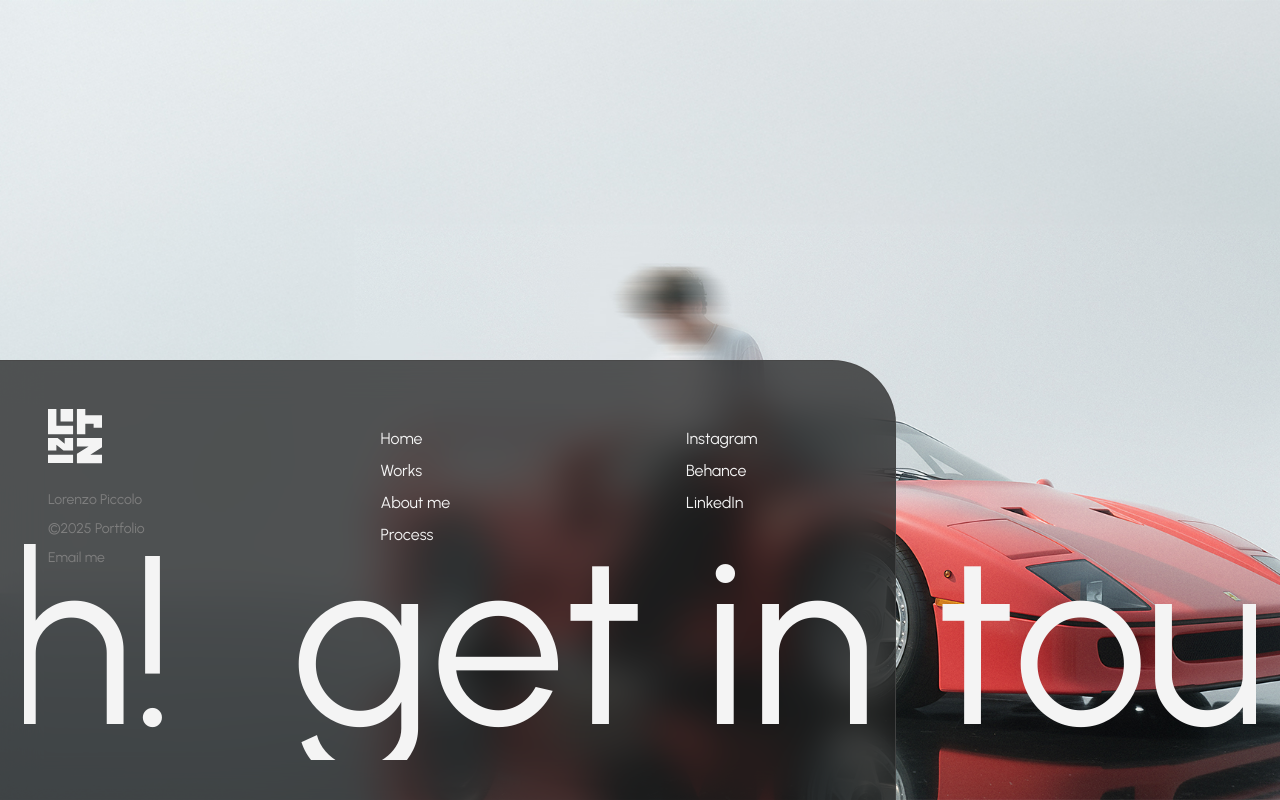
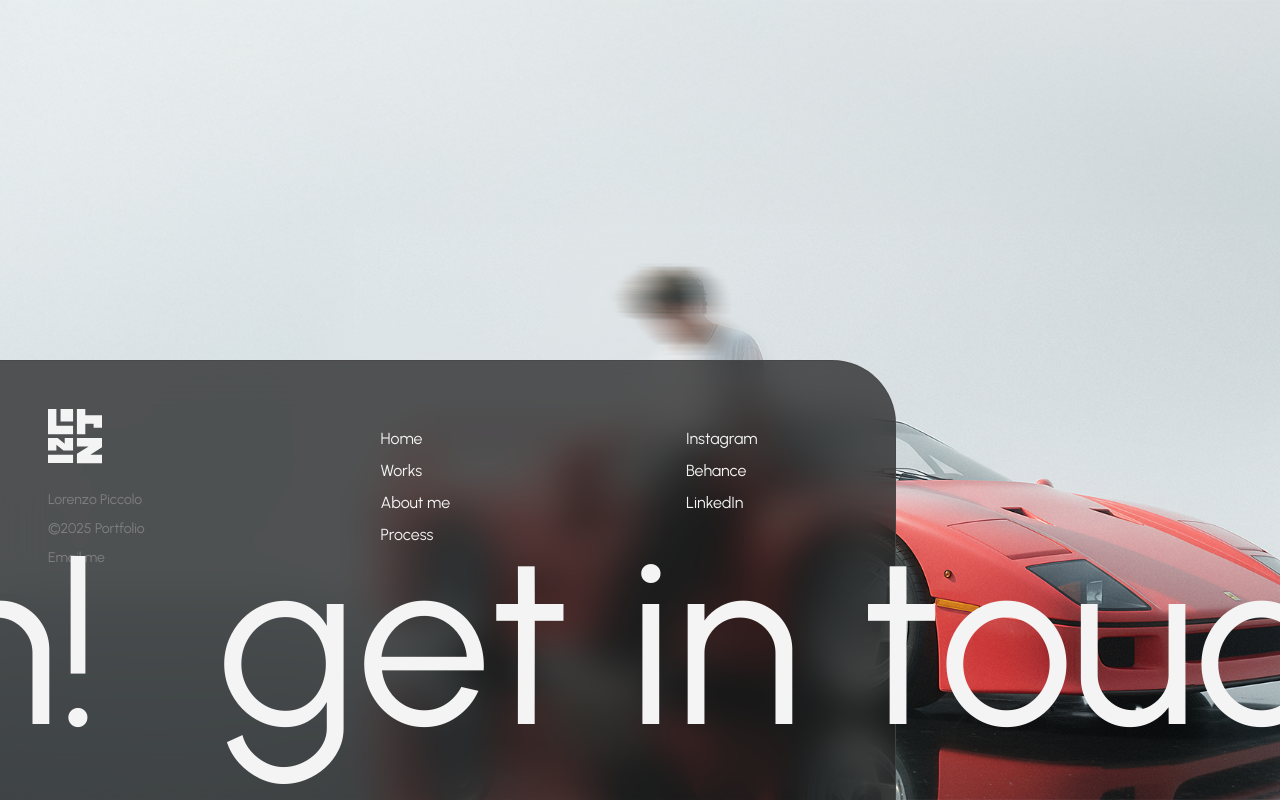
Before and after one commit to LorenzoPiccolo/Portfolio, a React (Vite) app: page /works in a window 1280 px wide. Shown: the part 7034-7834 px from the top of the page. Built offline with nearby package versions, Linux system fonts and the light colour scheme.

Commit message:
fix: adjust marquee speed, overflow and container padding

```diff
--- a/src/components/DynamicMarquee.jsx
+++ b/src/components/DynamicMarquee.jsx
@@ -45,7 +45,7 @@ export default function DynamicMarquee({ children, className = '', duration = '3
     // If we haven't measured yet, render a single invisible copy to measure width
     if (!isMeasured) {
         return (
-            <div ref={containerRef} className={`w-full overflow-x-hidden ${className}`}>
+            <div ref={containerRef} className={`w-full ${className}`}>
                 <div ref={contentRef} className="inline-block opacity-0">
                     {children}
                 </div>
@@ -54,7 +54,7 @@ export default function DynamicMarquee({ children, className = '', duration = '3
     }
 
     return (
-        <div ref={containerRef} className={`w-full overflow-x-hidden ${className}`}>
+        <div ref={containerRef} className={`w-full ${className}`}>
             <div
                 className="whitespace-nowrap will-change-transform inline-block animate-marqueeLeft"
                 style={{ animationDuration: duration }}
--- a/src/components/Footer.jsx
+++ b/src/components/Footer.jsx
@@ -112,8 +112,8 @@ function FooterNavList({ title, links }) {
 
 function FooterMarquee({ marqueeRef }) {
   return (
-    <div ref={marqueeRef} className="absolute inset-x-0 bottom-10 z-10 px-6 pointer-events-none">
-      <DynamicMarquee duration="35s">
+    <div ref={marqueeRef} className="absolute inset-x-0 bottom-10 z-10 pointer-events-none">
+      <DynamicMarquee duration="50s">
         <FooterMarqueeChunk />
       </DynamicMarquee>
     </div>
--- a/src/pages/case-history/CaseHistoryPage.jsx
+++ b/src/pages/case-history/CaseHistoryPage.jsx
@@ -102,7 +102,7 @@ export default function CaseHistoryPage({ project }) {
             <section ref={heroRef} className="relative bg-dark pt-[300px]">
                 {/* Project Name Marquee - NO overflow hidden */}
                 <div className="w-full overflow-x-hidden">
-                    <DynamicMarquee duration="25s">
+                    <DynamicMarquee duration="60s">
                         <span className="font-urbanist font-normal text-[120px] md:text-[200px] leading-none text-light pr-16">
                             {name}&nbsp;&nbsp;{name}&nbsp;&nbsp;{name}&nbsp;&nbsp;
                         </span>
--- a/src/pages/home/sections/Hero.jsx
+++ b/src/pages/home/sections/Hero.jsx
@@ -306,7 +306,7 @@ export default function Hero({ resizeTick = 0 }) {
 
         {/* Marquee */}
         <div className="fade-in-up hero-marquee overflow-y-visible">
-          <DynamicMarquee duration="35s">
+          <DynamicMarquee duration="50s">
             <MarqueeChunk />
           </DynamicMarquee>
         </div>
```
